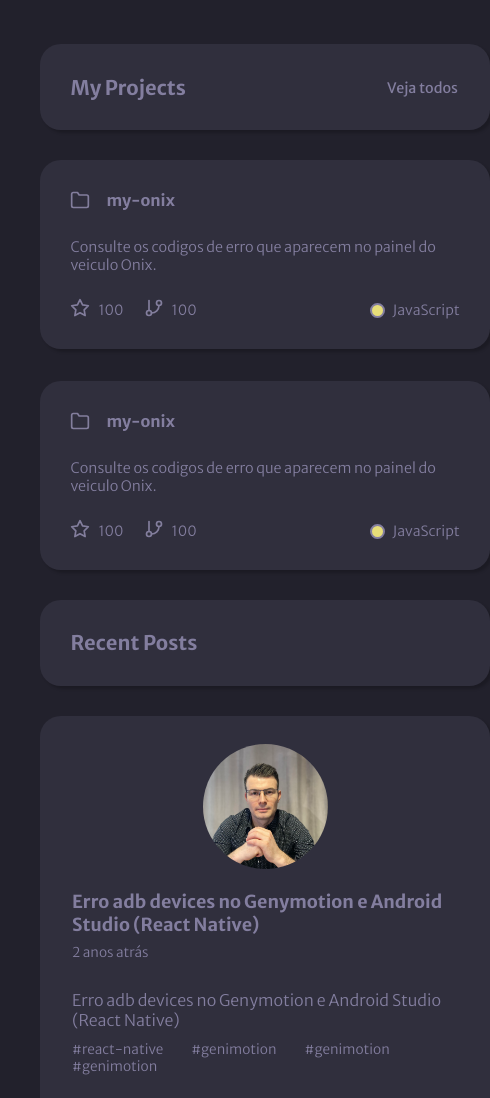
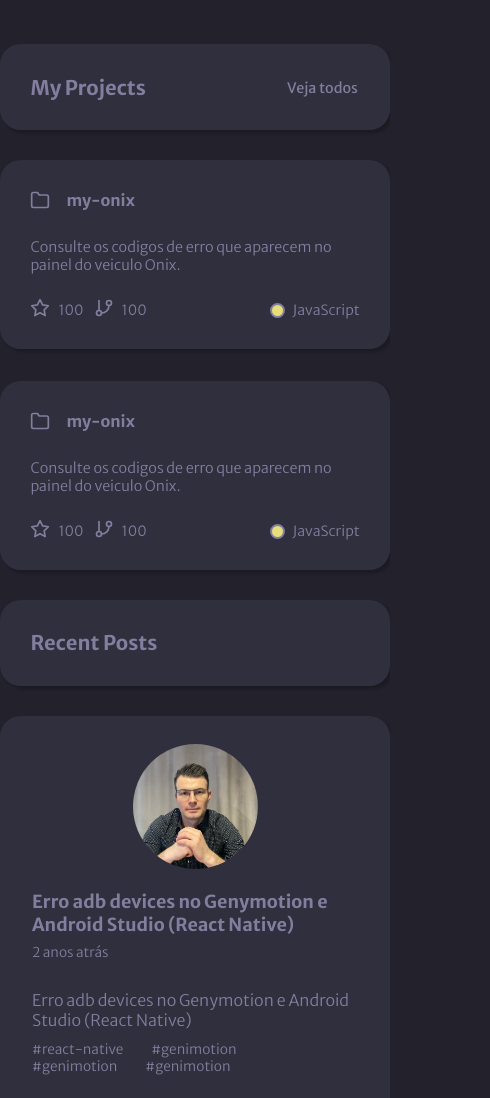
Before and after one commit to gw-rodrigues/desafio_portifolio, a plain HTML site: page index.html in a window 390 px wide. Shown: the part 1744-2842 px from the top of the page, 490 px wide, since content can reach past the window. Drawn offline with Linux system fonts and the light colour scheme.

Commit message:
fix mobile responsive

```diff
--- a/style.css
+++ b/style.css
@@ -331,7 +331,24 @@ footer p {
 */
 
 @media (max-width: 950px) {
+    .container {
+        margin: 2.5rem 0.5rem 0 0.5rem
+    }
     .container aside {
         flex: 1 348px;
     }
 }
+@media (max-width: 480px) {
+    .container {
+        margin: 2.5rem 0 0 0;
+    }
+    .container aside {
+        flex: 1 0;
+    }
+    .container main {
+        flex: 1 0;
+    }
+    article section .article-post .statistics #github {
+        gap: 10px;
+    }
+}
```
